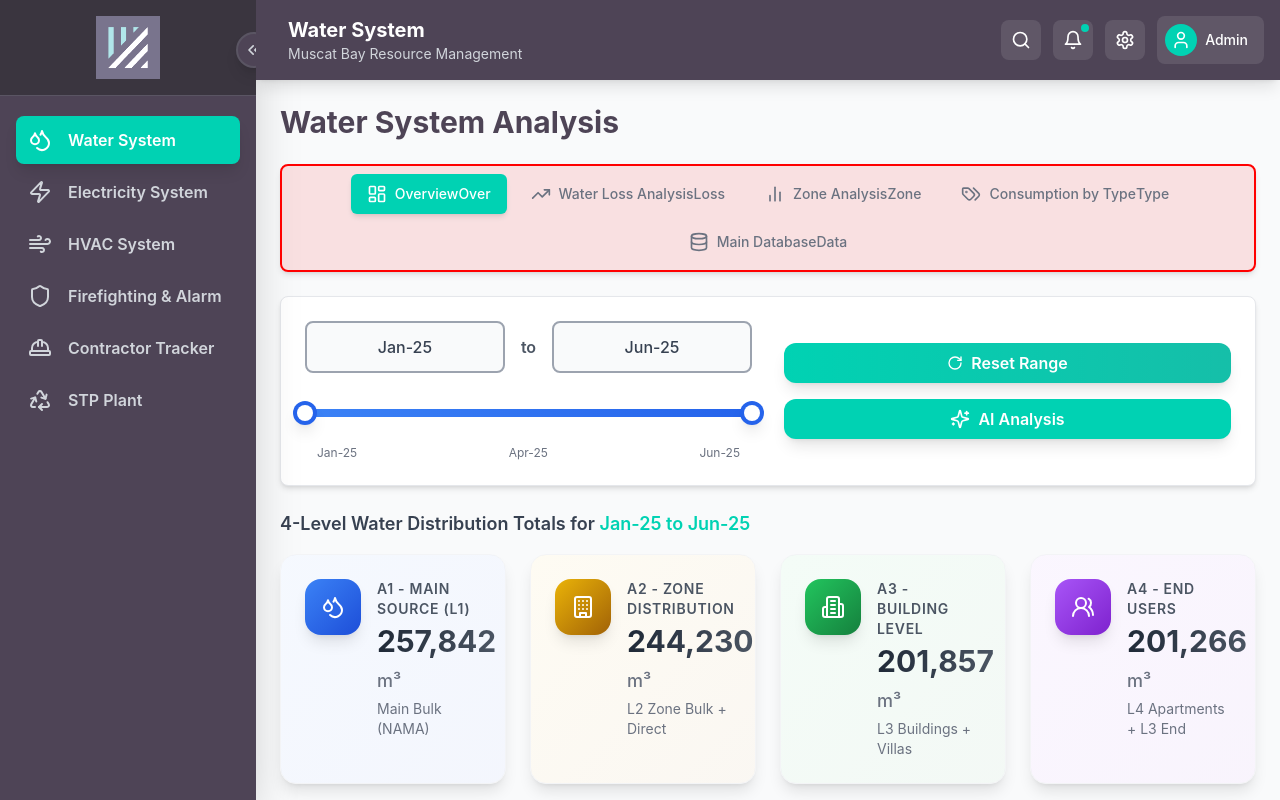
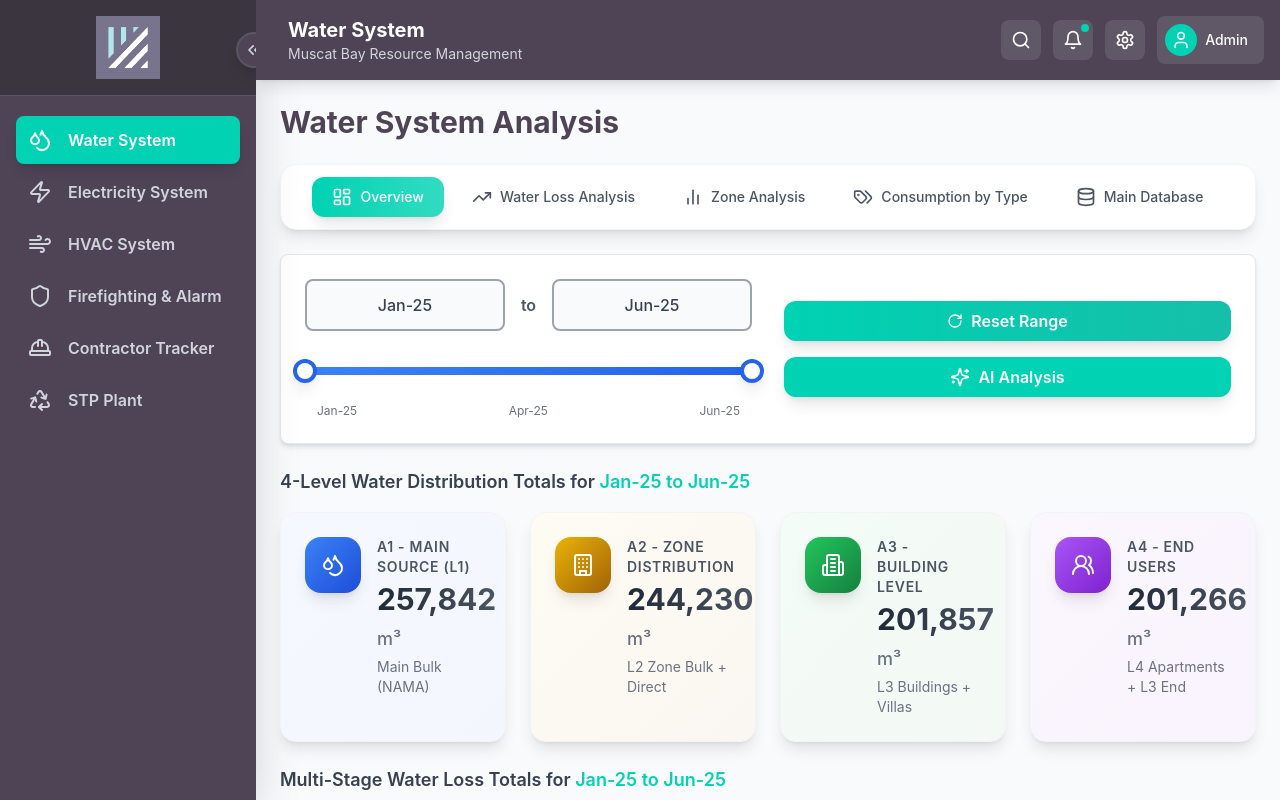
Before and after one commit to ARahim900/mbr, a React (Vite) app: page / in a window 1280 px wide. Built offline with nearby package versions, Linux system fonts and the light colour scheme; a web font is replaced by a local one.

Commit message:
CRITICAL FIX: Replace duplicate ModuleNavigation with proper component - Fixed navigation disappearing issue

```diff
--- a/components/modules/WaterAnalysisModule.tsx
+++ b/components/modules/WaterAnalysisModule.tsx
@@ -21,6 +21,7 @@ import MetricCard from '../ui/MetricCard';
 import ChartCard from '../ui/ChartCard';
 import Button from '../ui/Button';
 import MonthRangeSlider from '../ui/MonthRangeSlider';
+import ModuleNavigation from '../ui/ModuleNavigation';
 
 // Design System Colors
 const COLORS = {
@@ -128,64 +129,12 @@ const waterSubSections = [
     { name: 'Main Database', id: 'MainDatabase', icon: Database, shortName: 'Data' },
 ];
 
-const ModuleNavigation = ({ sections, activeSection, onSectionChange }: { sections: any[], activeSection: string, onSectionChange: (id: string) => void }) => {
-  console.log('ModuleNavigation rendered:', { sections, activeSection });
-
-  return (
-    <div
-      className="bg-white dark:bg-gray-800 shadow-md rounded-lg p-2 mb-6 border border-neutral-border dark:border-gray-700 navigation-container navigation-debug"
-      style={{
-        position: 'relative',
-        zIndex: 50,
-        minHeight: '60px',
-        display: 'block',
-        visibility: 'visible',
-        opacity: 1
-      }}
-      // data-aos="fade-down"
-      // data-aos-duration="600"
-    >
-      <nav className="flex flex-wrap items-center justify-center gap-2" style={{ minHeight: '40px' }}>
-        {sections.map((section, index) => {
-          console.log('Rendering section:', section);
-          return (
-            <button
-              key={section.id}
-              onClick={() => {
-                console.log('Navigation clicked:', section.id);
-                onSectionChange(section.id);
-              }}
-              className={`flex items-center justify-center px-4 py-2 rounded-md text-sm font-medium transition-all duration-200 ease-in-out focus:outline-none focus:ring-2 focus:ring-offset-2 focus:ring-accent ${
-                activeSection === section.id
-                  ? 'bg-accent text-white shadow-md'
-                  : 'text-secondary hover:bg-gray-100 dark:text-gray-300 dark:hover:bg-gray-700'
-              }`}
-              style={{
-                minWidth: '120px',
-                minHeight: '40px',
-                display: 'flex',
-                visibility: 'visible',
-                opacity: 1
-              }}
-              // data-aos="zoom-in"
-              // data-aos-delay={index * 100}
-              // data-aos-duration="400"
-            >
-              <section.icon className="w-5 h-5 mr-2" />
-              <span className="hidden sm:inline">{section.name}</span>
-              <span className="sm:hidden">{section.shortName}</span>
-            </button>
-          );
-        })}
-      </nav>
-    </div>
-  );
-};
+
 
 const WaterAnalysisModule: React.FC = () => {
   const [activeWaterSubSection, setActiveWaterSubSection] = useState('Overview');
 
-  console.log('WaterAnalysisModule state:', { activeWaterSubSection });
+
   const [selectedWaterMonth, setSelectedWaterMonth] = useState('May-25');
   const [overviewDateRange, setOverviewDateRange] = useState({
     start: waterMonthsAvailable[0],
--- /dev/null
+++ b/test-navigation.html
@@ -0,0 +1,56 @@
+<!DOCTYPE html>
+<html lang="en">
+<head>
+    <meta charset="UTF-8">
+    <meta name="viewport" content="width=device-width, initial-scale=1.0">
+    <title>Navigation Test</title>
+    <script src="https://cdn.tailwindcss.com"></script>
+    <style>
+        .accent { background-color: #00D2B3; }
+        .primary { color: #4E4456; }
+        .secondary { color: #6B7280; }
+        .navigation-debug {
+            border: 2px solid red !important;
+            background-color: rgba(255, 0, 0, 0.1) !important;
+        }
+        .navigation-container {
+            position: relative !important;
+            z-index: 50 !important;
+            display: block !important;
+            visibility: visible !important;
+            opacity: 1 !important;
+            min-height: 60px !important;
+        }
+    </style>
+</head>
+<body class="bg-gray-50">
+    <div class="container mx-auto p-6">
+        <h1 class="text-3xl font-bold text-primary mb-6">Navigation Test</h1>
+
+        <div class="bg-white shadow-md rounded-lg p-2 mb-6 border border-gray-200 navigation-container navigation-debug">
+            <nav class="flex flex-wrap items-center justify-center gap-2" style="min-height: 40px;">
+                <button class="flex items-center justify-center px-4 py-2 rounded-md text-sm font-medium transition-all duration-200 bg-accent text-white shadow-md" style="min-width: 120px; min-height: 40px;">
+                    <span>Overview</span>
+                </button>
+                <button class="flex items-center justify-center px-4 py-2 rounded-md text-sm font-medium transition-all duration-200 text-secondary hover:bg-gray-100" style="min-width: 120px; min-height: 40px;">
+                    <span>Water Loss</span>
+                </button>
+                <button class="flex items-center justify-center px-4 py-2 rounded-md text-sm font-medium transition-all duration-200 text-secondary hover:bg-gray-100" style="min-width: 120px; min-height: 40px;">
+                    <span>Zone Analysis</span>
+                </button>
+                <button class="flex items-center justify-center px-4 py-2 rounded-md text-sm font-medium transition-all duration-200 text-secondary hover:bg-gray-100" style="min-width: 120px; min-height: 40px;">
+                    <span>By Type</span>
+                </button>
+                <button class="flex items-center justify-center px-4 py-2 rounded-md text-sm font-medium transition-all duration-200 text-secondary hover:bg-gray-100" style="min-width: 120px; min-height: 40px;">
+                    <span>Database</span>
+                </button>
+            </nav>
+        </div>
+
+        <div class="bg-white shadow-md rounded-lg p-6">
+            <h2 class="text-xl font-semibold mb-4">Test Content</h2>
+            <p>This is test content to verify the navigation is working correctly.</p>
+        </div>
+    </div>
+</body>
+</html>
```
Also changed, not shown: 1 other file (tests, documents, lock files or other folders).
